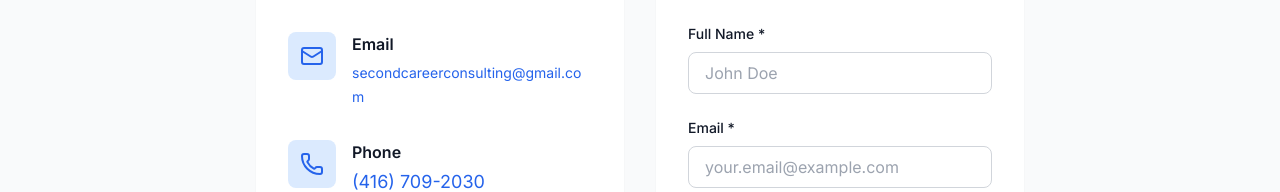
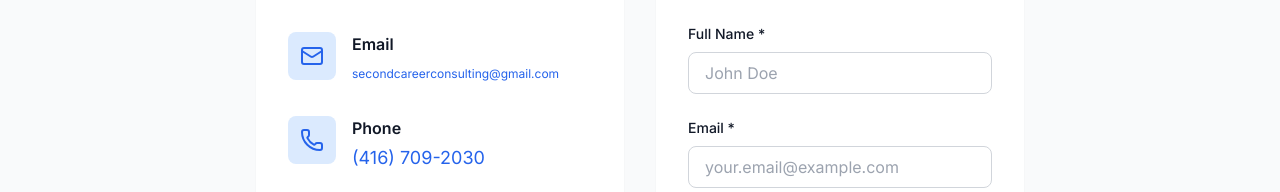
Before and after one commit to ayoung58/toronto-career-consulting, a Next.js app: page /contact in a window 1280 px wide. Shown: the part 308-500 px from the top of the page. Built offline with nearby package versions, Linux system fonts and the light colour scheme; no server answers; the database is empty.

Commit message:
even smaller

```diff
--- a/app/contact/page.tsx
+++ b/app/contact/page.tsx
@@ -43,7 +43,7 @@ export default function ContactPage() {
                       </h3>
                       <a
                         href="mailto:secondcareerconsulting@gmail.com"
-                        className="text-primary-600 hover:text-primary-700 hover:underline break-all text-sm"
+                        className="text-primary-600 hover:text-primary-700 hover:underline break-all text-xs"
                       >
                         secondcareerconsulting@gmail.com
                       </a>
```
